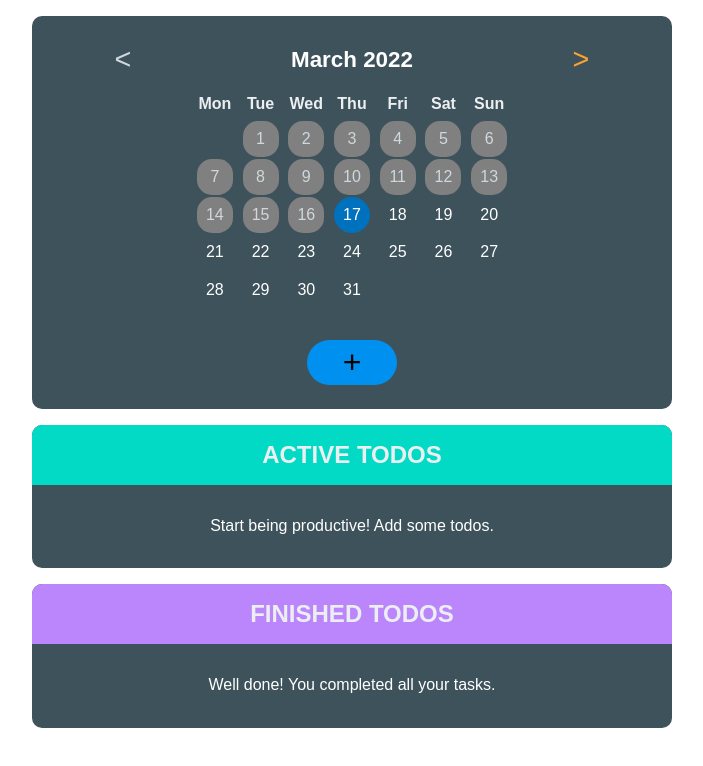
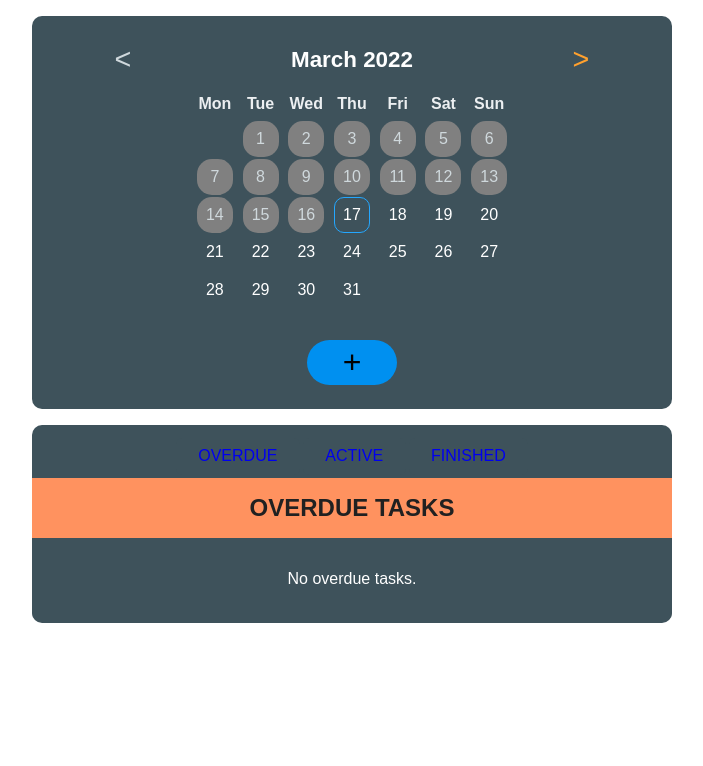
Before and after one commit to stojiljkovicmarko/todo-app, a React (Create React App) app: page / in a window 1280 px wide. Shown: the top 766 px of the page, without its empty margins (288-991 px from the left). Built offline with nearby package versions, Linux system fonts and the light colour scheme.

Commit message:
done routing, some css also

```diff
--- a/package.json
+++ b/package.json
@@ -14,6 +14,8 @@
     "@types/react-transition-group": "^4.4.4",
     "react": "^17.0.2",
     "react-dom": "^17.0.2",
+    "react-router": "^6.2.2",
+    "react-router-dom": "^6.2.2",
     "react-scripts": "5.0.0",
     "react-transition-group": "^4.4.2",
     "typescript": "^4.5.5",
--- a/src/App.tsx
+++ b/src/App.tsx
@@ -8,6 +8,8 @@ import TodoListLayout from "./ui/TodoListLayout";
 
 import { stringifyDate } from "./util/util-functions";
 import ChangeMonth from "./components/ChangeMonth/ChangeMonth";
+import TodosContainer from "./components/TodosContainer/TodosContainer";
+import { Routes, Route, useNavigate } from "react-router-dom";
 
 const App: React.FC = () => {
   const [todos, setTodos] = useState<Todo[]>(() => {
@@ -43,10 +45,12 @@ const App: React.FC = () => {
       const todoDate = new Date(todo.fullDate).getTime();
       if (todoDate < today) {
         hasChange = true;
+        if (todo.status !== ProjectStatus.Finished) {
           return {
             ...todo,
             status: ProjectStatus.Overdue,
           };
+        }
       }
       return todo;
     });
@@ -55,6 +59,8 @@ const App: React.FC = () => {
       setTodos(newTodos);
     }
   }, []);
+
+  const navigate = useNavigate();
 
   const todoAddHandler = (text: string, date: Date, priority: string) => {
     setTodos((prevTodos) => {
@@ -72,9 +78,11 @@ const App: React.FC = () => {
         },
       ];
     });
+    setSelectedDay(stringifyDate(date));
+    navigate("/todo-app/active");
   };
 
-  //change map to find faster
+  //change map to find to find faster
   const todoUpdateHandler = (
     text: string,
     date: Date,
@@ -113,18 +121,6 @@ const App: React.FC = () => {
     });
   };
 
-  // THIS IS FOR DRAG
-  const changeTodoStateHandler = (todoId: string, status: ProjectStatus) => {
-    const todoIndex = todos.findIndex((todo) => todo.id === todoId);
-    const newTodos = [...todos];
-    const newTodo: Todo = todos[todoIndex];
-    status !== ProjectStatus.Active
-      ? (newTodo.status = ProjectStatus.Finished)
-      : (newTodo.status = ProjectStatus.Active);
-    newTodos[todoIndex] = newTodo;
-    setTodos(newTodos);
-  };
-
   useEffect(() => {
     localStorage.setItem("todos", JSON.stringify(todos));
   }, [todos]);
@@ -150,21 +146,36 @@ const App: React.FC = () => {
     });
   };
 
-  console.log(todos);
-
   return (
     <>
-      <div className="App">
       <ChangeMonth
         todos={todos}
         selectedDay={selectedDay}
         onSetSelectedDay={onSetSelectedDay}
         submitTodo={todoAddHandler}
       />
-        <TodoListLayout
-          type={"active"}
-          changeTodoStateDrag={changeTodoStateHandler}
-        >
+      <TodosContainer>
+        <Routes>
+          <Route
+            path="todo-app/overdue"
+            element={
+              <TodoListLayout type={"overdue"}>
+                <TodoList
+                  list={"overdue"}
+                  items={todos}
+                  onToggleTodoStatus={toggleTodoStatus}
+                  onDeleteTodo={todoDeleteHandler}
+                  onEditableTodo={isEditableHandler}
+                  onUpdateTodo={todoUpdateHandler}
+                  onClickOutside={clickOutsideHandler}
+                />
+              </TodoListLayout>
+            }
+          />
+          <Route
+            path="todo-app/active"
+            element={
+              <TodoListLayout type={"active"}>
                 <TodoList
                   list={"active"}
                   items={filteredTodos}
@@ -175,10 +186,12 @@ const App: React.FC = () => {
                   onClickOutside={clickOutsideHandler}
                 />
               </TodoListLayout>
-        <TodoListLayout
-          type={"finished"}
-          changeTodoStateDrag={changeTodoStateHandler}
-        >
+            }
+          />
+          <Route
+            path="todo-app/finished"
+            element={
+              <TodoListLayout type={"finished"}>
                 <TodoList
                   list={"finished"}
                   items={filteredTodos}
@@ -189,7 +202,26 @@ const App: React.FC = () => {
                   onClickOutside={clickOutsideHandler}
                 />
               </TodoListLayout>
-      </div>
+            }
+          />
+          <Route
+            path="/*"
+            element={
+              <TodoListLayout type={"overdue"}>
+                <TodoList
+                  list={"overdue"}
+                  items={todos}
+                  onToggleTodoStatus={toggleTodoStatus}
+                  onDeleteTodo={todoDeleteHandler}
+                  onEditableTodo={isEditableHandler}
+                  onUpdateTodo={todoUpdateHandler}
+                  onClickOutside={clickOutsideHandler}
+                />
+              </TodoListLayout>
+            }
+          />
+        </Routes>
+      </TodosContainer>
     </>
   );
 };
--- a/src/components/ChangeMonth/ChangeMonth.css
+++ b/src/components/ChangeMonth/ChangeMonth.css
@@ -81,6 +81,12 @@
 }
 
 .today {
+  border: 1px solid var(--interactive-color-hover);
+  border-radius: var(--border-radius-10);
+  background-color: transparent;
+}
+
+.day-selected {
   background-color: var(--interactive-color-active);
 }
 
@@ -89,32 +95,6 @@
   border-radius: 15px;
   background-color: gray;
   pointer-events: none;
-}
-
-.day-selected {
-  background-color: var(--d-300);
-}
-
-.selected-day {
-  margin-top: 1rem;
-  font-size: 1.4rem;
-  position: relative;
-  border-top: 1px solid var(--d-400);
-  padding-top: 1.2rem;
-  text-align: center;
-  display: flex;
-  justify-content: center;
-  align-items: center;
-  color: var(--p3);
-}
-
-.selected-day::after {
-  content: "SELECTED DAY";
-  font-size: 0.7rem;
-  color: var(--d-400);
-  position: absolute;
-  top: 45px;
-  margin-top: 0.2rem;
 }
 
 .show-add-todo {
--- a/src/components/ChangeMonth/ChangeMonth.tsx
+++ b/src/components/ChangeMonth/ChangeMonth.tsx
@@ -153,7 +153,6 @@ const ChangeMonth: React.FC<ChangeMonthProps> = ({
     ) as string;
     onSetSelectedDay(selectedDay);
   };
-  console.log(showAddTodo);
 
   return (
     <section className="default-layout">
--- a/src/components/TodoList.tsx
+++ b/src/components/TodoList.tsx
@@ -43,20 +43,35 @@ const TodoList: React.FC<TodoListProps> = ({
   //   event.dataTransfer.effectAllowed = "move";
   // };
 
-  let filteredTodos: Todo[] = [];
-  let noTodos = <li></li>;
+  let todos: { filtered: Todo[]; status: string; noTodos: JSX.Element } = {
+    filtered: [],
+    status: "",
+    noTodos: <li></li>,
+  };
 
-  if (list === "active") {
-    filteredTodos = filterTodos(items, ProjectStatus.Active);
-    noTodos = (
-      <li>
-        Start being productive today.
-        <br /> Add some tasks to your list.
-      </li>
-    );
+  if (list === "overdue") {
+    todos = {
+      filtered: filterTodos(items, ProjectStatus.Overdue),
+      status: "overdue",
+      noTodos: <p>No overdue tasks.</p>,
+    };
+  } else if (list === "active") {
+    todos = {
+      filtered: filterTodos(items, ProjectStatus.Active),
+      status: "active",
+      noTodos: (
+        <p>
+          Start being productive today.
+          <br /> Add some tasks to your list.
+        </p>
+      ),
+    };
   } else {
-    filteredTodos = filterTodos(items, ProjectStatus.Finished);
-    noTodos = <li>All finished. Well done!</li>;
+    todos = {
+      filtered: filterTodos(items, ProjectStatus.Finished),
+      status: "finished",
+      noTodos: <p>All finished. Well done!</p>,
+    };
   }
 
   const ulRef = useRef<HTMLUListElement>(null);
@@ -64,23 +79,21 @@ const TodoList: React.FC<TodoListProps> = ({
   useClickOutside(ulRef, onClickOutside);
 
   return (
-    <ul ref={list === "active" ? ulRef : null}>
-      {filteredTodos.length !== 0 ? (
+    <ul ref={ulRef}>
+      {todos.filtered.length !== 0 ? (
         <TransitionGroup>
-          {filteredTodos.map((todo) => {
+          {todos.filtered.map((todo) => {
             return !todo.isEditable ? (
-              <CSSTransition key={todo.id} timeout={500} classNames="todo">
+              <CSSTransition key={todo.id} timeout={300} classNames="todo">
                 <li
                   draggable="true"
-                  className={`todo ${
-                    todo.status === 0 ? "active-todo" : "finished-todo"
-                  }`}
+                  className={`todo ${todos.status}`}
                   // onDragStart={(event) => dragStartHandler(event, todo.id)}
                 >
                   <div className="todo-primary-info">
                     <div>
                       <input
-                        checked={todo.status === 0 ? false : true}
+                        checked={todo.status === 0 || 2 ? false : true}
                         type="checkbox"
                         className={todo.priority}
                         onChange={(event) => {
@@ -88,7 +101,7 @@ const TodoList: React.FC<TodoListProps> = ({
                         }}
                       />
                       <span className="draggable">&#8285;&#8285;</span>
-                      <div>{todo.text}</div>
+                      <div className="todo-text">{todo.text}</div>
                     </div>
                     <div className="actions">
                       <button
@@ -125,7 +138,7 @@ const TodoList: React.FC<TodoListProps> = ({
           })}
         </TransitionGroup>
       ) : (
-        noTodos
+        todos.noTodos
       )}
     </ul>
   );
--- /dev/null
+++ b/src/components/TodosContainer/TodosContainer.css
@@ -0,0 +1,88 @@
+.todos-container {
+  width: 90%;
+  max-width: 40rem;
+  margin: 1rem auto;
+  padding-bottom: 0.1rem;
+  background-color: var(--d-200);
+  border-radius: var(--border-radius-10);
+}
+
+nav {
+  width: 100%;
+  display: flex;
+  justify-content: center;
+  align-items: center;
+}
+
+nav ul {
+  display: flex;
+  justify-content: center;
+  gap: 0.2rem;
+  margin: 0;
+}
+
+nav ul li {
+  box-shadow: none;
+  cursor: pointer;
+  position: relative;
+  padding: 0;
+  margin: 0.8rem 0 0.2rem;
+}
+
+nav a {
+  width: 100%;
+  text-decoration: none;
+  padding: 0.6rem 1.4rem;
+}
+a:active,
+a:visited {
+  color: white;
+}
+
+.active-link-overdue {
+  background-color: var(--overdue-todos-heading);
+}
+
+.active-link-active {
+  background-color: var(--active-todos-heading);
+}
+
+.active-link-finished {
+  background-color: var(--finished-todos-heading);
+}
+
+.active-link-overdue::after {
+  content: "";
+  display: block;
+  position: absolute;
+  width: 100%;
+  height: 0.6rem;
+  bottom: -0.3rem;
+  background-color: var(--overdue-todos-heading);
+}
+
+.active-link-active::after {
+  content: "";
+  display: block;
+  position: absolute;
+  width: 100%;
+  height: 0.6rem;
+  bottom: -0.3rem;
+  background-color: var(--active-todos-heading);
+}
+
+.active-link-finished::after {
+  content: "";
+  display: block;
+  position: absolute;
+  width: 100%;
+  height: 0.6rem;
+  bottom: -0.3rem;
+  background-color: var(--finished-todos-heading);
+}
+
+@media (max-width: 400px) {
+  nav ul {
+    gap: 5px;
+  }
+}
--- /dev/null
+++ b/src/components/TodosContainer/TodosContainer.tsx
@@ -0,0 +1,41 @@
+import React, { useState } from "react";
+import { Link, useLocation } from "react-router-dom";
+
+import "./TodosContainer.css";
+
+const TodosContainer: React.FC<{}> = ({ children }) => {
+  const location = useLocation();
+  const [activeLink, setActiveLink] = useState(location.pathname.split("/")[2]);
+
+  console.log("render...");
+
+  return (
+    <div className="todos-container">
+      <nav>
+        <ul>
+          <li
+            onClick={() => setActiveLink("overdue")}
+            className={activeLink === "overdue" ? "active-link-overdue" : ""}
+          >
+            <Link to="todo-app/overdue">OVERDUE</Link>
+          </li>
+          <li
+            onClick={() => setActiveLink("active")}
+            className={activeLink === "active" ? "active-link-active" : ""}
+          >
+            <Link to="todo-app/active">ACTIVE</Link>
+          </li>
+          <li
+            onClick={() => setActiveLink("finished")}
+            className={activeLink === "finished" ? "active-link-finished" : ""}
+          >
+            <Link to="todo-app/finished">FINISHED</Link>
+          </li>
+        </ul>
+      </nav>
+      {children}
+    </div>
+  );
+};
+
+export default TodosContainer;
--- a/src/index.css
+++ b/src/index.css
@@ -9,7 +9,6 @@ html {
   margin: 0;
   padding: 0;
 }
-
 
 body {
   background-color: var(--d-100);
@@ -46,8 +45,8 @@ button:disabled:hover {
 }
 
 :root {
-  --d-100: hsl(0, 0%, 13%);
-  --d-200: hsl(199, 19%, 30%);
+  --d-100: #212121;
+  --d-200: #3e525b;
   --d-300: rgb(99, 130, 146);
   --d-400: rgb(150, 171, 181);
 
@@ -57,7 +56,8 @@ button:disabled:hover {
   --interactive-color-hover: #24a7ff;
   --interactive-color-active: #0071bd;
   --disabled-color: #cfd8dc;
-  --error-color: rgb(255, 158, 158);
+  --error-color: #ff9e9e;
+  --overdue-todos-heading: #ff925f;
   --active-todos-heading: #03dac5;
   --finished-todos-heading: rgb(187, 134, 252);
 
--- a/src/index.tsx
+++ b/src/index.tsx
@@ -2,5 +2,11 @@ import React from "react";
 import ReactDOM from "react-dom";
 import "./index.css";
 import App from "./App";
+import { BrowserRouter } from "react-router-dom";
 
-ReactDOM.render(<App />, document.getElementById("root"));
+ReactDOM.render(
+  <BrowserRouter>
+    <App />
+  </BrowserRouter>,
+  document.getElementById("root")
+);
--- a/src/ui/TodoListLayout.css
+++ b/src/ui/TodoListLayout.css
@@ -1,7 +1,5 @@
 .todos-layout {
-  width: 90%;
-  max-width: 40rem;
-  margin: 1rem auto;
+  width: 100%;
   padding-bottom: 0.1rem;
   background-color: var(--d-200);
   border-radius: var(--border-radius-10);
@@ -11,9 +9,7 @@
 h2 {
   padding: 1rem 0;
   background-color: var(--d-300);
-  color: var(--secondary-color);
-  border-top-left-radius: var(--border-radius-10);
-  border-top-right-radius: var(--border-radius-10);
+  color: var(--d-100);
 }
 
 .active-layout-heading {
@@ -24,18 +20,13 @@ h2 {
   background-color: var(--finished-todos-heading);
 }
 
+.overdue-layout-heading {
+  background-color: var(--overdue-todos-heading);
+}
+
 .drag-target-active {
   border: 2px solid white;
   background-color: var(--d-300);
-}
-
-.todos-layout p {
-  width: 90%;
-  margin: 1rem auto;
-  padding: 1rem;
-  text-align: center;
-  background-color: var(--d-200);
-  border-radius: 6px;
 }
 
 .droppable {
--- a/src/ui/TodoListLayout.tsx
+++ b/src/ui/TodoListLayout.tsx
@@ -1,5 +1,4 @@
 import React from "react";
-import { ProjectStatus } from "../model/todo.model";
 
 import "./TodoListLayout.css";
 
@@ -7,76 +6,40 @@ interface ListLayoutProps {
   children: {
     props: object;
   };
-  type: "active" | "finished";
-  changeTodoStateDrag: (todoId: string, status: ProjectStatus) => void;
+  type: "active" | "finished" | "overdue";
 }
 
-const TodoListLayout: React.FC<ListLayoutProps> = ({
-  type,
-  children,
-  changeTodoStateDrag,
-}) => {
+const TodoListLayout: React.FC<ListLayoutProps> = ({ type, children }) => {
   const isActive = type === "active";
 
-  const contentToRender =
-    children.props.items.length === 0 ? (
-      isActive ? (
-        <p>Start being productive! Add some todos.</p>
-      ) : (
-        <p>Well done! You completed all your tasks.</p>
-      )
-    ) : (
-      children
-    );
+  let renderClasses = {
+    layout: "",
+    heading: "",
+  };
 
-  // const dragOverHandler = (event: DragEvent) => {
-  //   if (event.dataTransfer && event.dataTransfer.types[0] === "todo_id") {
-  //     event.preventDefault();
-  //     event.stopPropagation();
-  //     (event.currentTarget as HTMLDivElement).classList.add(
-  //       "drag-target-active"
-  //     );
-  //   }
-  //   return false;
-  // };
-
-  // const dropHandler = (event: DragEvent) => {
-  //   event.preventDefault();
-  //   const todoId = event.dataTransfer.getData("todo_id");
-  //   const layoutClass = (event.currentTarget as HTMLDivElement).classList[1];
-  //   let status = ProjectStatus.Active;
-  //   if (layoutClass === "finished") {
-  //     status = ProjectStatus.Finished;
-  //   }
-  //   changeTodoStateDrag(todoId, status);
-  //   (event.currentTarget as HTMLDivElement).classList.remove(
-  //     "drag-target-active"
-  //   );
-  // };
-
-  // const dragLeaveHandler = (event: DragEvent) => {
-  //   (event.currentTarget as HTMLDivElement).classList.remove(
-  //     "drag-target-active"
-  //   );
-  // };
+  if (type === "overdue") {
+    renderClasses.layout = "layout-overdue";
+    renderClasses.heading = "overdue-layout-heading";
+  }
+  if (type === "active") {
+    renderClasses.layout = "layout-active";
+    renderClasses.heading = "active-layout-heading";
+  }
+  if (type === "finished") {
+    renderClasses.layout = "layout-finished";
+    renderClasses.heading = "finished-layout-heading";
+  }
 
   return (
-    <div
-      className={`todos-layout ${
-        isActive ? "layout-active" : "layout-finished"
-      }`}
-      // onDragOver={(event) => dragOverHandler(event)}
-      // onDrop={(event) => dropHandler(event)}
-      // onDragLeave={(event) => dragLeaveHandler(event)}
-    >
-      <h2
-        className={
-          isActive ? "active-layout-heading" : "finished-layout-heading"
-        }
-      >
-        {isActive ? "ACTIVE TODOS" : "FINISHED TODOS"}
+    <div className={`todos-layout ${renderClasses.layout}`}>
+      <h2 className={renderClasses.heading}>
+        {type === "overdue"
+          ? "OVERDUE TASKS"
+          : isActive
+          ? "ACTIVE TASKS"
+          : "FINISHED TASKS"}
       </h2>
-      {contentToRender}
+      {children}
     </div>
   );
 };
```
Also changed, not shown: src/components/TodoList.css (+4 -6 lines), 1 other file (tests, documents, lock files or other folders). Lines whose indentation alone changed are shown as unchanged.
